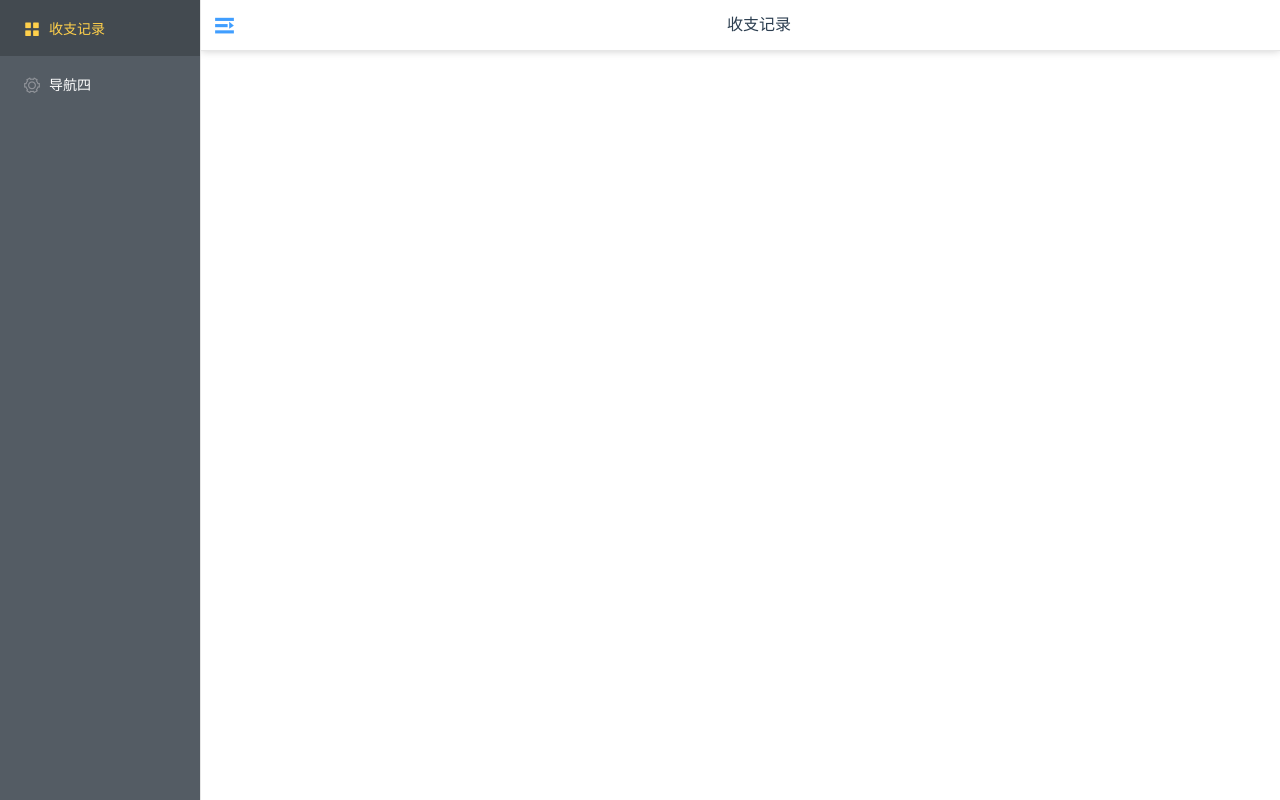
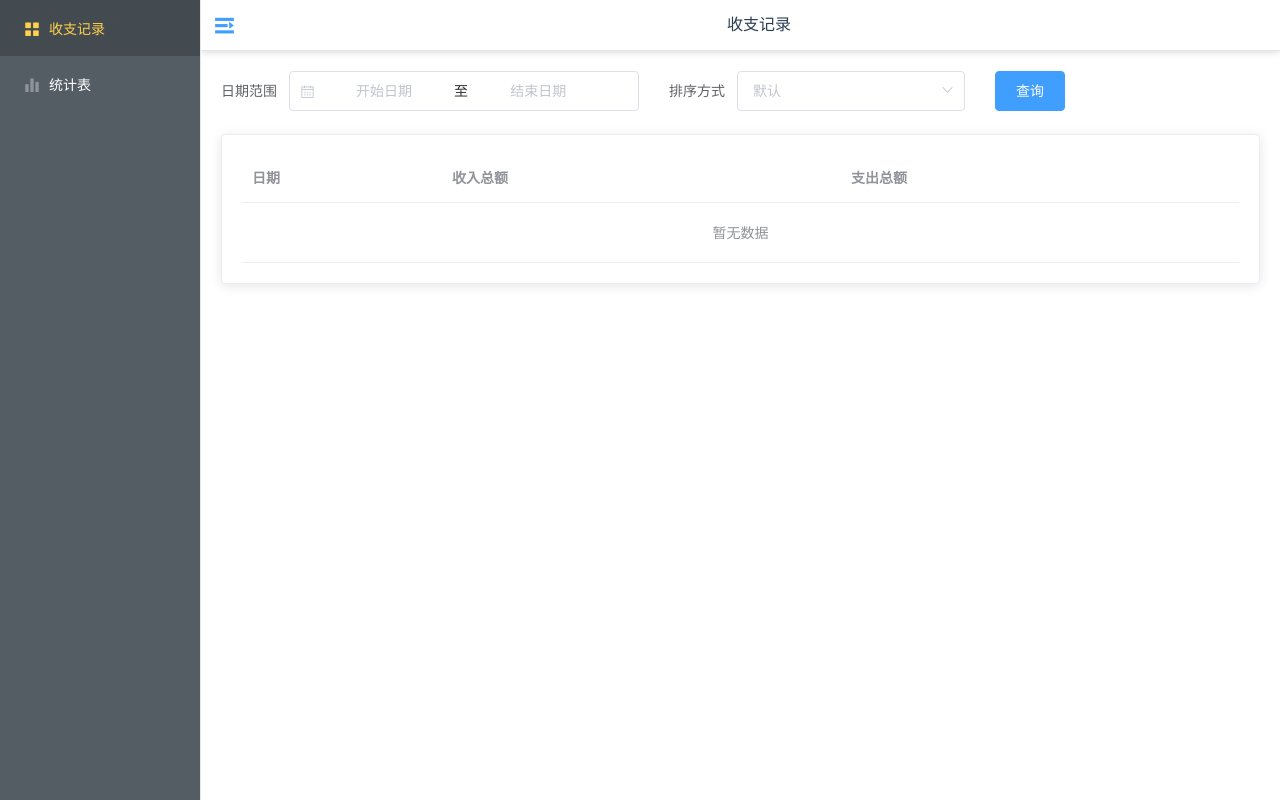
Before and after one commit to Caozefu/quickWtire, a Vue app: page /#/table in a window 1280 px wide. Built offline with nearby package versions, Linux system fonts and the light colour scheme.

Commit message:
add tables

```diff
--- a/package.json
+++ b/package.json
@@ -21,6 +21,8 @@
     "babel-eslint": "^10.0.1",
     "eslint": "^5.16.0",
     "eslint-plugin-vue": "^5.0.0",
+    "less": "^3.9.0",
+    "less-loader": "^5.0.0",
     "vue-template-compiler": "^2.5.21"
   },
   "eslintConfig": {
@@ -32,7 +34,9 @@
       "plugin:vue/essential",
       "eslint:recommended"
     ],
-    "rules": {},
+    "rules": {
+      "no-console": "off"
+    },
     "parserOptions": {
       "parser": "babel-eslint"
     }
--- a/src/App.vue
+++ b/src/App.vue
@@ -7,14 +7,11 @@
                      background-color="#545c64"
                      text-color="#fff"
                      active-text-color="#ffd04b"
+                     @select="changeMenu"
                      router>
-                <el-menu-item index="/">
-                    <i class="el-icon-menu"></i>
-                    <span slot="title">收支记录</span>
-                </el-menu-item>
-                <el-menu-item index="/table">
-                    <i class="el-icon-setting"></i>
-                    <span slot="title">导航四</span>
+                <el-menu-item v-for="(item, index) in menuList" :key="index" :index="item.path">
+                    <i :class="item.icon"></i>
+                    <span slot="title">{{ item.title }}</span>
                 </el-menu-item>
             </el-menu>
         </div>
@@ -23,7 +20,7 @@
                 <el-button type="text" @click="fold">
                     <i :class="[isCollapse ? 'el-icon-s-fold' : 'el-icon-s-unfold']"></i>
                 </el-button>
-                收支记录
+                {{ navTitle }}
             </div>
             <div class="content">
                 <router-view/>
@@ -38,12 +35,29 @@
     export default {
         data() {
             return {
-                isCollapse: false
+                isCollapse: false,
+                navTitle: '收支记录',
+                menuList: [{
+                    title: '收支记录',
+                    path: '/',
+                    icon: 'el-icon-menu'
+                }, {
+                    title: '统计表',
+                    path: '/table',
+                    icon: 'el-icon-s-data'
+                }]
             }
         },
         methods: {
             fold() {
                 this.isCollapse = !this.isCollapse;
+            },
+            changeMenu(index) {
+                this.menuList.forEach(item => {
+                    if (item.path === index) {
+                        this.navTitle = item.title;
+                    }
+                })
             }
         }
     }
--- a/src/components/HelloWorld.vue
+++ /dev/null
@@ -1,58 +0,0 @@
-<template>
-  <div class="hello">
-    <h1>{{ msg }}</h1>
-    <p>
-      For a guide and recipes on how to configure / customize this project,<br>
-      check out the
-      <a href="https://cli.vuejs.org" target="_blank" rel="noopener">vue-cli documentation</a>.
-    </p>
-    <h3>Installed CLI Plugins</h3>
-    <ul>
-      <li><a href="https://github.com/vuejs/vue-cli/tree/dev/packages/%40vue/cli-plugin-babel" target="_blank" rel="noopener">babel</a></li>
-      <li><a href="https://github.com/vuejs/vue-cli/tree/dev/packages/%40vue/cli-plugin-eslint" target="_blank" rel="noopener">eslint</a></li>
-    </ul>
-    <h3>Essential Links</h3>
-    <ul>
-      <li><a href="https://vuejs.org" target="_blank" rel="noopener">Core Docs</a></li>
-      <li><a href="https://forum.vuejs.org" target="_blank" rel="noopener">Forum</a></li>
-      <li><a href="https://chat.vuejs.org" target="_blank" rel="noopener">Community Chat</a></li>
-      <li><a href="https://twitter.com/vuejs" target="_blank" rel="noopener">Twitter</a></li>
-      <li><a href="https://news.vuejs.org" target="_blank" rel="noopener">News</a></li>
-    </ul>
-    <h3>Ecosystem</h3>
-    <ul>
-      <li><a href="https://router.vuejs.org" target="_blank" rel="noopener">vue-router</a></li>
-      <li><a href="https://vuex.vuejs.org" target="_blank" rel="noopener">vuex</a></li>
-      <li><a href="https://github.com/vuejs/vue-devtools#vue-devtools" target="_blank" rel="noopener">vue-devtools</a></li>
-      <li><a href="https://vue-loader.vuejs.org" target="_blank" rel="noopener">vue-loader</a></li>
-      <li><a href="https://github.com/vuejs/awesome-vue" target="_blank" rel="noopener">awesome-vue</a></li>
-    </ul>
-  </div>
-</template>
-
-<script>
-export default {
-  name: 'HelloWorld',
-  props: {
-    msg: String
-  }
-}
-</script>
-
-<!-- Add "scoped" attribute to limit CSS to this component only -->
-<style scoped>
-h3 {
-  margin: 40px 0 0;
-}
-ul {
-  list-style-type: none;
-  padding: 0;
-}
-li {
-  display: inline-block;
-  margin: 0 10px;
-}
-a {
-  color: #42b983;
-}
-</style>
--- a/src/router.js
+++ b/src/router.js
@@ -14,12 +14,9 @@ export default new Router({
       component: Home
     },
     {
-      path: '/about',
-      name: 'about',
-      // route level code-splitting
-      // this generates a separate chunk (about.[hash].js) for this route
-      // which is lazy-loaded when the route is visited.
-      component: () => import(/* webpackChunkName: "about" */ './views/About.vue')
+      path: '/table',
+      name: 'table',
+      component: () => import('./views/table.vue')
     }
   ]
 })
--- a/src/views/Home.vue
+++ b/src/views/Home.vue
@@ -96,7 +96,8 @@
         },
         computed: {
             result() {
-                return parseInt(this.form.wx || 0) + parseInt(this.form.alipay || 0) + parseInt(this.form.count || 0) + parseInt(this.form.meituan || 0) + parseInt(this.form.eleme || 0);
+                let res = parseFloat(this.form.wx || 0) + parseFloat(this.form.alipay || 0) + parseFloat(this.form.count || 0) + parseFloat(this.form.meituan || 0) + parseFloat(this.form.eleme || 0);
+                return res.toFixed(2);
             }
         },
         watch: {
@@ -117,7 +118,8 @@
                     'date': this.date,
                     'inCountList': this.form,
                     'inCount': this.result,
-                    'outCountList': this.out
+                    'outCountList': this.out,
+                    'outCount': this.outResult()
                 };
                 try {
                     let res = JSON.stringify(json);
@@ -168,9 +170,9 @@
             outResult() {
                 let count = 0;
                 this.out.forEach(val => {
-                    count += parseInt(val.outCount || 0);
+                    count += parseFloat(val.outCount || 0);
                 });
-                return count;
+                return count.toFixed(2);
             }
         },
         mounted() {
--- /dev/null
+++ b/src/views/table.vue
@@ -0,0 +1,159 @@
+<template>
+    <div class="table" style="text-align: left">
+        <el-form :inline="true" :model="formInline" class="demo-form-inline">
+            <el-form-item label="日期范围">
+                <el-date-picker
+                        v-model="formInline.date"
+                        type="daterange"
+                        align="right"
+                        unlink-panels
+                        range-separator="至"
+                        start-placeholder="开始日期"
+                        end-placeholder="结束日期"
+                        :picker-options="pickerOptions">
+                </el-date-picker>
+            </el-form-item>
+            <el-form-item label="排序方式">
+                <el-select v-model="formInline.sort" clearable placeholder="默认">
+                    <el-option label="收入最高" value="inCount"></el-option>
+                    <el-option label="支出最高" value="outCount"></el-option>
+                </el-select>
+            </el-form-item>
+            <el-form-item>
+                <el-button type="primary" @click="search">查询</el-button>
+            </el-form-item>
+        </el-form>
+        <el-card class="box-card">
+            <el-table
+                    :data="tableData"
+                    stripe
+                    style="width: 100%">
+                <el-table-column
+                        label="日期"
+                        width="200">
+                    <template slot-scope="scope">
+                        {{ scope.row.date.substring(0, 10) }}
+                    </template>
+                </el-table-column>
+                <el-table-column
+                        label="收入总额">
+                    <template slot-scope="scope">
+                        <span style="line-height: 32px">{{ scope.row.inCount }}</span>
+                        <el-button type="text"
+                                   size="small"
+                                   @click="getIncountDetail(scope.row)"
+                                   style="float: right; margin-right: 30px">查看收入明细>></el-button>
+                    </template>
+                </el-table-column>
+                <el-table-column
+                        label="支出总额">
+                    <template slot-scope="scope">
+                        <span style="line-height: 32px">{{ scope.row.outCount }}</span>
+                        <el-button type="text" size="small" style="float: right;">查看支出明细>></el-button>
+                    </template>
+                </el-table-column>
+            </el-table>
+        </el-card>
+    </div>
+</template>
+
+<script>
+    export default {
+        name: "table",
+        data() {
+            return {
+                formInline: {
+                    date: '',
+                    sort: ''
+                },
+                tableData: [],
+                pickerOptions: {
+                    shortcuts: [{
+                        text: '最近一周',
+                        onClick(picker) {
+                            const end = new Date();
+                            const start = new Date();
+                            start.setTime(start.getTime() - 3600 * 1000 * 24 * 7);
+                            picker.$emit('pick', [start, end]);
+                        }
+                    }, {
+                        text: '最近一个月',
+                        onClick(picker) {
+                            const end = new Date();
+                            const start = new Date();
+                            start.setTime(start.getTime() - 3600 * 1000 * 24 * 30);
+                            picker.$emit('pick', [start, end]);
+                        }
+                    }, {
+                        text: '最近三个月',
+                        onClick(picker) {
+                            const end = new Date();
+                            const start = new Date();
+                            start.setTime(start.getTime() - 3600 * 1000 * 24 * 90);
+                            picker.$emit('pick', [start, end]);
+                        }
+                    }]
+                }
+            }
+        },
+        methods: {
+            // 获取存储的数据
+            getStorage() {
+                let data = [];
+                const keys = Object.keys(localStorage);
+                keys.forEach(item => {
+                    if (item.match(/^20\d\d,/)) {
+                        data.push(JSON.parse(localStorage.getItem(item)));
+                    }
+                });
+                this.sortTable(data, 'date', 1);
+                this.tableData = data;
+            },
+            /*
+            * @params data: 待处理数据
+            * @params attr: 待排序属性
+            * @params type: 0： 降序, 1： 升序
+            * */
+            sortTable(data, attr, type) {
+                if (!data) return;
+                data.sort((item1, item2) => {
+                    let date1, date2;
+                    if (attr === 'date') {
+                        date1 = new Date(item1.date).getTime();
+                        date2 = new Date(item2.date).getTime();
+                    } else {
+                        date1 = parseFloat(item1[attr]);
+                        date2 = parseFloat(item2[attr]);
+                    }
+                    if (date1 < date2) {
+                        return type ? -1 : 1
+                    } else {
+                        return type ? 1 : -1
+                    }
+                })
+            },
+            search() {
+                if (!this.formInline.sort) return;
+                if (this.formInline.sort === 'inCount') {
+                    this.sortTable(this.tableData, 'inCount', 0)
+                } else {
+                    this.sortTable(this.tableData, 'outCount', 0)
+                }
+            },
+            getIncountDetail(index) {
+                console.log(index);
+            }
+        },
+        mounted() {
+            this.getStorage();
+        }
+    }
+</script>
+
+<style lang="less" scoped>
+    .table {
+        .el-form-item {
+            margin-right: 30px;
+        }
+    }
+</style>
```
Also changed, not shown: 1 other file (tests, documents, lock files or other folders).
